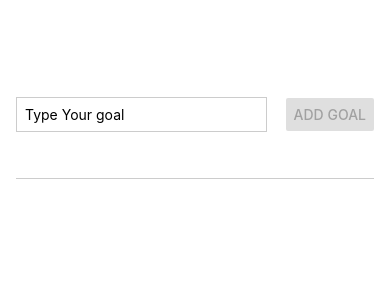
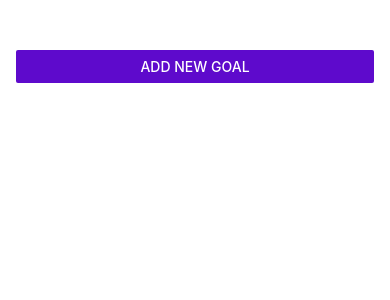
Before and after one commit to aniketicloud/rn-course, a React Native app: screen / in a window 390 px wide. Shown: the top 300 px of the page. Built offline with nearby package versions, Linux system fonts and the light colour scheme.

Commit message:
Adding a Modal Screen

```diff
--- a/App.js
+++ b/App.js
@@ -1,10 +1,11 @@
 import { useState } from "react";
-import { StyleSheet, View, Button, TextInput, FlatList } from "react-native";
+import { StyleSheet, View, Button, FlatList } from "react-native";
 import GoalInput from "./components/GoalInput";
 import GoalItem from "./components/GoalItem";
 
 export default function App() {
   const [courseGoals, setCourseGoals] = useState([]);
+  const [isModalVisible, setIsModalVisible] = useState(false);
 
   const addGoalHandler = (enteredGoalText) => {
     // ? below is not a good practice to change state,
@@ -29,9 +30,19 @@ export default function App() {
     });
   };
 
+  const startAddGoalHandler = () => {
+    setIsModalVisible(true);
+  };
+
   return (
     <View style={styles.appContainer}>
-      <GoalInput onAddGoal={addGoalHandler} />
+      <Button
+        title="Add New Goal"
+        color="#5e0acc"
+        onPress={startAddGoalHandler}
+      />
+
+      <GoalInput onAddGoal={addGoalHandler} visible={isModalVisible} />
 
       <View style={styles.goalsContainer}>
         <FlatList
--- a/components/GoalInput.js
+++ b/components/GoalInput.js
@@ -1,7 +1,7 @@
 import { useState } from "react";
-import { View, TextInput, Button, StyleSheet } from "react-native";
+import { View, TextInput, Button, StyleSheet, Modal } from "react-native";
 
-const GoalInput = ({ onAddGoal }) => {
+const GoalInput = ({ onAddGoal, visible }) => {
   const [enteredGoalText, setEnteredGoalText] = useState("");
 
   const goalInputHandler = (enteredText) => {
@@ -14,6 +14,7 @@ const GoalInput = ({ onAddGoal }) => {
   };
 
   return (
+    <Modal visible={visible} animationType="slide">
       <View style={styles.inputContainer}>
         <TextInput
           placeholder="Type Your goal"
@@ -27,6 +28,7 @@ const GoalInput = ({ onAddGoal }) => {
           disabled={enteredGoalText === ""}
         />
       </View>
+    </Modal>
   );
 };
 
```
Lines whose indentation alone changed are shown as unchanged.
